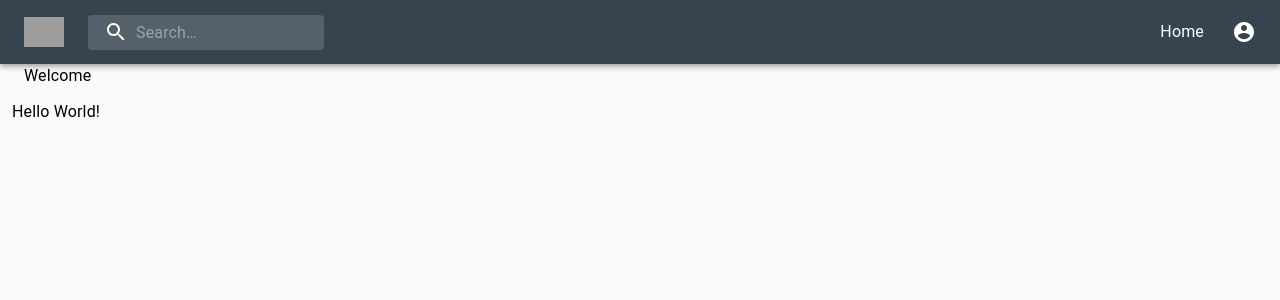
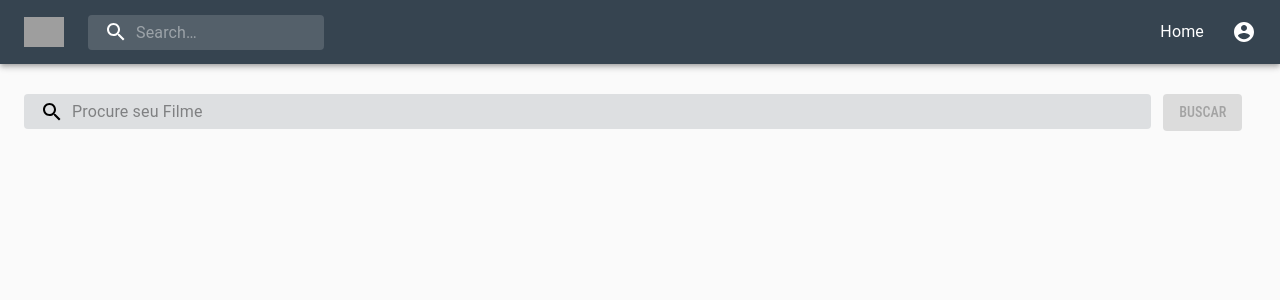
Before and after one commit to BiancaArantes28/b2w, a React (Create React App) app: page / in a window 1280 px wide. Shown: the top 300 px of the page. Built offline with nearby package versions, Linux system fonts and the light colour scheme; grey boxes are pictures that could not be loaded.

Commit message:
feat: create input and button

```diff
--- a/src/features/home/HomePage.js
+++ b/src/features/home/HomePage.js
@@ -1,12 +1,15 @@
-import React, { Component } from 'react';
+import React, { Component, Fragment } from 'react';
 
 import PropTypes from 'prop-types';
 
 // Materil UI:
-import { withStyles } from '@material-ui/core/styles';
+import { fade, withStyles } from '@material-ui/core/styles';
+import Button from '@material-ui/core/Button';
 import Grid from '@material-ui/core/Grid';
 import Paper from '@material-ui/core/Paper';
 import Typography from '@material-ui/core/Typography';
+import SearchIcon from '@material-ui/icons/Search';
+import InputBase from '@material-ui/core/InputBase';
 
 // Common
 import Spinner from '../../common/spinner/Spinner';
@@ -34,10 +37,62 @@ const styles = theme => ({
     },
     readMore: {
         flex: "1",
+    },
+    search: {
+        position: 'relative',
+        borderRadius: theme.shape.borderRadius,
+        backgroundColor: fade(theme.palette.primary.main, 0.15),
+        '&:hover': {
+            backgroundColor: fade(theme.palette.primary.main, 0.25),
+        },
+        marginTop: 30,
+        width: '100%',
+        [theme.breakpoints.up('sm')]: {
+            width: 'auto',
+        },
+
+    },
+    searchIcon: {
+        padding: theme.spacing(0, 2),
+        height: '100%',
+        position: 'absolute',
+        pointerEvents: 'none',
+        display: 'flex',
+        alignItems: 'center',
+        justifyContent: 'center',
+    },
+    inputRoot: {
+        color: 'inherit',
+        width: '100%'
+    },
+    inputInput: {
+        padding: theme.spacing(1, 1, 1, 0),
+        // vertical padding + font size from searchIcon
+        paddingLeft: `calc(1em + ${theme.spacing(4)}px)`,
+        transition: theme.transitions.create('width'),
+        width: '100%',
+
+    },
+    gridButton: {
+        paddingLeft: '0px !important',
+        paddingRight: '0px !important',
+    },
+    buttonSearch: {
+        marginTop: 30,
     }
 });
 
 class HomePage extends Component {
+
+    constructor(props) {
+        super(props);
+
+        this.state = {
+            search: '',
+        }
+
+        this.handleSearch = this.handleSearch.bind(this);
+    }
 
     renderLoading(classes) {
         return (
@@ -76,12 +131,45 @@ class HomePage extends Component {
         );
     }
 
+    handleKeyUp(e) {
+        if (e.which === 13) {
+            console.log("aqui")
+        }
+    }
+
+    handleSearch(e) {
+        this.setState({ search: e.target.value });
+    }
+
     renderBody() {
-        const { text } = this.props;
+        const { classes } = this.props;
+        const { search } = this.state;
+
         return (
-            <Typography>
-                {text}
-            </Typography>
+            <Fragment>
+                <Grid item md={11} xs={10}>
+                    <div className={classes.search}>
+                        <div className={classes.searchIcon}>
+                            <SearchIcon />
+                        </div>
+                        <InputBase
+                            placeholder="Procure seu Filme"
+                            classes={{
+                                root: classes.inputRoot,
+                                input: classes.inputInput,
+                            }}
+                            inputProps={{ 'aria-label': 'search' }}
+                            onChange={this.handleSearch}
+                            onKeyUp={this.handleKeyUp}
+                        />
+                    </div>
+                </Grid>
+                <Grid item md={1} xs={2} className={classes.gridButton}>
+                    <Button variant="contained" color="primary" disabled={search.length === 0 ? true : false} className={classes.buttonSearch}>
+                        Buscar
+                    </Button>
+                </Grid>
+            </Fragment>
         )
     }
 
@@ -101,11 +189,6 @@ class HomePage extends Component {
         return (
             <div className={classes.root}>
                 <Grid container spacing={3}>
-                    <Grid item md={12} xs={12}>
-                        <Typography>
-                            Welcome
-                        </Typography>
-                    </Grid>
                     {content}
                 </Grid>
 
```
